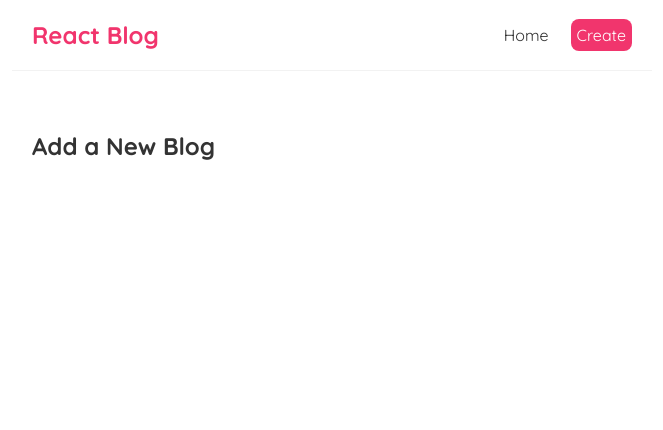
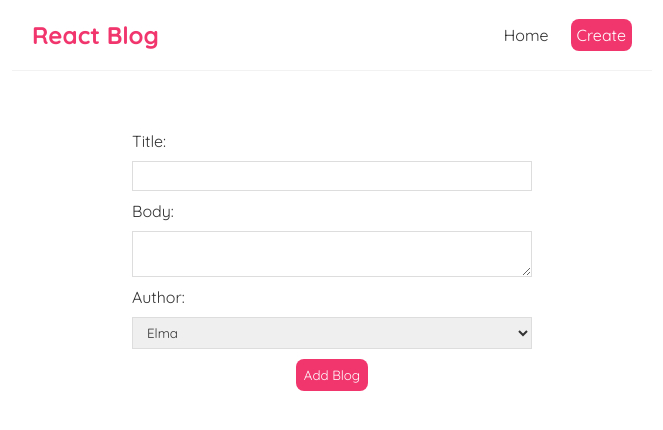
Before and after one commit to VeyGudTek/Blog_Test, a React (Create React App) app: page /create in a window 1280 px wide. Shown: the top 430 px of the page, without its empty margins (308-971 px from the left). Built offline with nearby package versions, Linux system fonts and the light colour scheme.

Commit message:
Added Form with States

```diff
--- a/src/Create.js
+++ b/src/Create.js
@@ -1,7 +1,36 @@
+import { useState } from "react"
+
 const Create = () => {
+    const [title, setTitle] = useState("")
+    const [body, setBody] = useState("")
+    const [author, setAuthor] = useState("Elma")
+
     return (
         <div className="create">
-            <h2>Add a New Blog</h2>
+            <form>
+                <label>Title: </label>
+                <input
+                    type="text"
+                    required
+                    value = {title}
+                    onChange={(e) => {setTitle(e.target.value)}}
+                ></input>
+                <label>Body: </label>
+                <textarea
+                    required
+                    onChange={(e) => {setBody(e.target.value)}}
+                ></textarea>
+                <label>Author: </label>
+                <select
+                    value = {author}
+                    onChange={(e) => setAuthor(e.target.value)}
+                >
+                    <option value="Elma">Elma</option>
+                    <option value="Amy">Amy</option>
+                    <option value="Meru">Meru</option>
+                </select>
+                <button>Add Blog</button>
+            </form>
         </div>
     )
 }
--- a/src/index.css
+++ b/src/index.css
@@ -69,3 +69,35 @@
   border-radius: 8px;
   cursor: pointer;
 }
+
+/* create new blog form */
+.create {
+  max-width: 400px;
+  margin: 0 auto;
+  text-align: center;
+}
+.create label {
+  text-align: left;
+  display: block;
+}
+.create h2 {
+  font-size: 20px;
+  color: #f1356d;
+  margin-bottom: 30px;
+}
+.create input, .create textarea, .create select {
+  width: 100%;
+  padding: 6px 10px;
+  margin: 10px 0;
+  border: 1px solid #ddd;
+  box-sizing: border-box;
+  display: block;
+}
+.create button {
+  background: #f1356d;
+  color: #fff;
+  border: 0;
+  padding: 8px;
+  border-radius: 8px;
+  cursor: pointer;
+}
```
